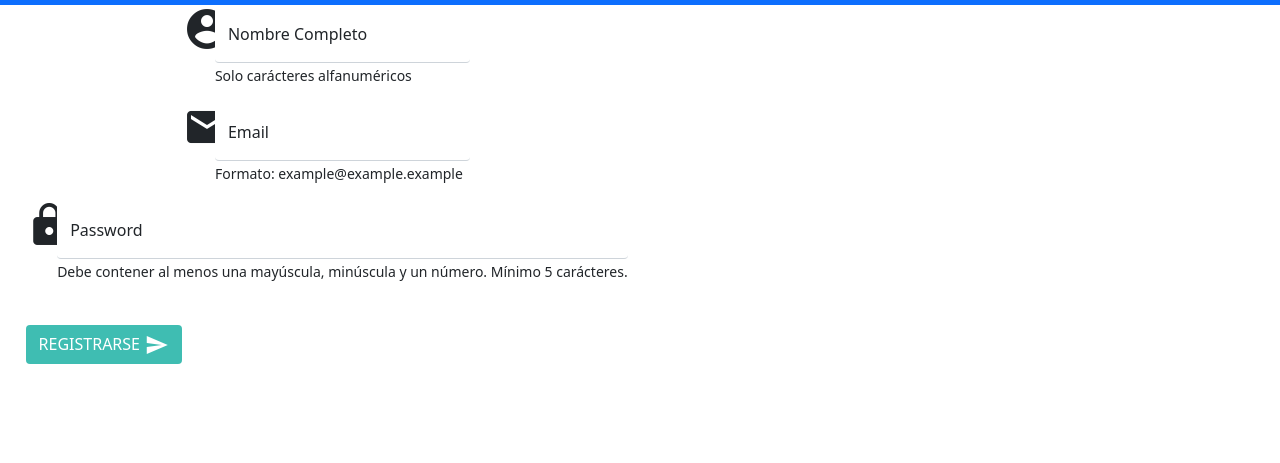
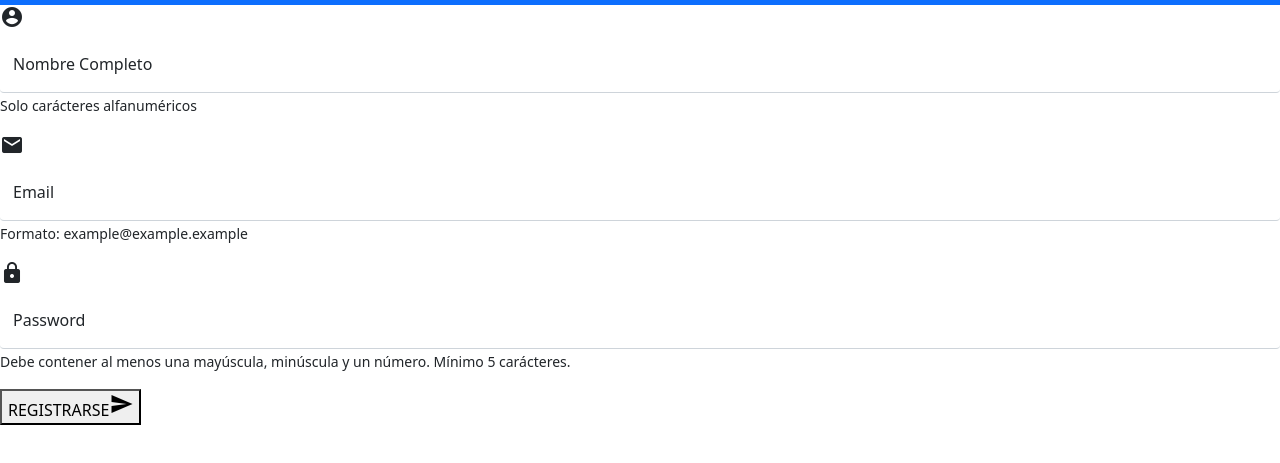
Before and after one commit to loridev/projecteJSM06, a website built with webpack: page src/index.html in a window 1280 px wide. Shown: the part 51-514 px from the top of the page. Built offline with nearby package versions, Linux system fonts and the light colour scheme.

Commit message:
quit css from form

```diff
--- a/src/index.html
+++ b/src/index.html
@@ -12,34 +12,6 @@
         integrity="sha384-MrcW6ZMFYlzcLA8Nl+NtUVF0sA7MsXsP1UyJoMp4YLEuNSfAP+JcXn/tWtIaxVXM"
         crossorigin="anonymous"></script>
     <title>Document</title>
-    <style>
-        .formularioIndiv {
-            display: flex;
-            align-items: flex-start;
-            justify-content: center;
-            width: 50%;
-        }
-
-        .icon {
-            width: 5%;
-            margin-left: 2%;
-        }
-
-        .icono {
-            font-size: 3em;
-        }
-
-        .btn {
-            background-color: rgb(63, 189, 178);
-            color: white;
-            margin: 2%;
-        }
-
-        .flecha {
-            vertical-align: middle;
-            margin-left: 0.2em;
-        }
-    </style>
 </head>
 
 <body>
@@ -61,8 +33,8 @@
     </nav>
 
     <form>
-        <div class="formularioIndiv">
-            <div class="icon"><i class="material-icons icono">account_circle</i></div>
+        <div>
+            <div><i class="material-icons">account_circle</i></div>
             <div class="form-floating mb-3">
                 <input type="text" class="form-control border-top-0 border-end-0 border-start-0" id="nombre"
                     placeholder="Nombre Completo">
@@ -70,8 +42,8 @@
                 <small>Solo carácteres alfanuméricos</small>
             </div>
         </div>
-        <div class="formularioIndiv">
-            <div class="icon"><i class="material-icons icono">email</i></div>
+        <div>
+            <div><i class="material-icons">email</i></div>
             <div class="form-floating mb-3">
                 <input type="email" class="form-control border-top-0 border-end-0 border-start-0" id="email"
                     placeholder="Email">
@@ -80,8 +52,8 @@
             </div>
         </div>
 
-        <div class="formularioIndiv">
-            <div class="icon"><i class="material-icons icono">lock</i></div>
+        <div>
+            <div class="icon"><i class="material-icons">lock</i></div>
             <div class="form-floating mb-3">
                 <input type="text" class="form-control border-top-0 border-end-0 border-start-0" id="password"
                     placeholder="Password">
@@ -90,7 +62,7 @@
             </div>
         </div>
 
-        <button type="button" class="btn">REGISTRARSE<i class="material-icons flecha">send</i></button>
+        <button type="button">REGISTRARSE<i class="material-icons">send</i></button>
     </form>
 </body>
 
```
